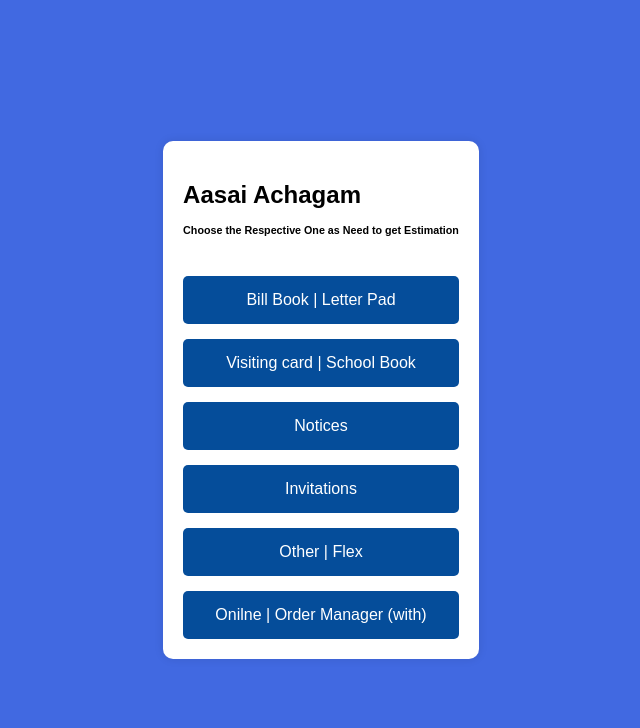
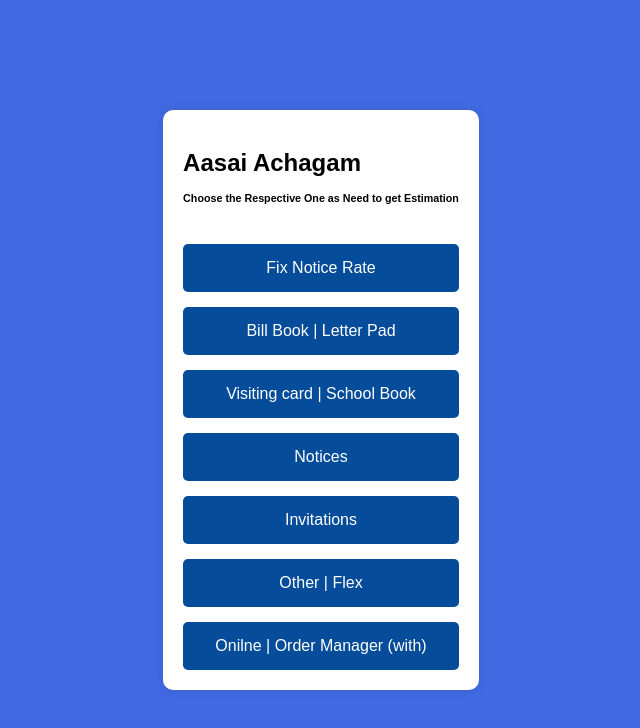
Before and after one commit to Ra-Ma-Ni/AasaiWebEst, a plain HTML site: page index.html in a window 1280 px wide. Shown: the whole page, without its empty margins (319-959 px from the left). Drawn offline with Linux system fonts and the light colour scheme.

Commit message:
Update index.html

```diff
--- a/index.html
+++ b/index.html
@@ -53,6 +53,7 @@
     <div class="button-container">
         <h2>Aasai Achagam</h2>
         <h6>Choose the Respective One as Need to get Estimation</h6>
+        <button onclick="window.location.href='M_notice.html'">Fix Notice Rate</button>
         <button onclick="window.location.href='BillPad_file.html'">Bill Book | Letter Pad</button>
         <button onclick="window.location.href='Vc_file.html'">Visiting card | School Book</button>
         <button onclick="window.location.href='Nts_file.html'">Notices</button>
```
